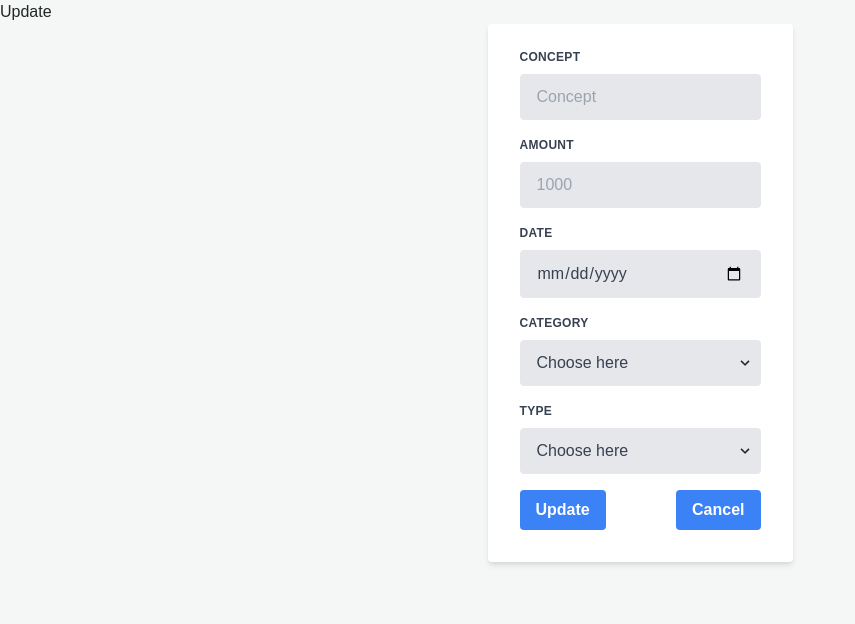
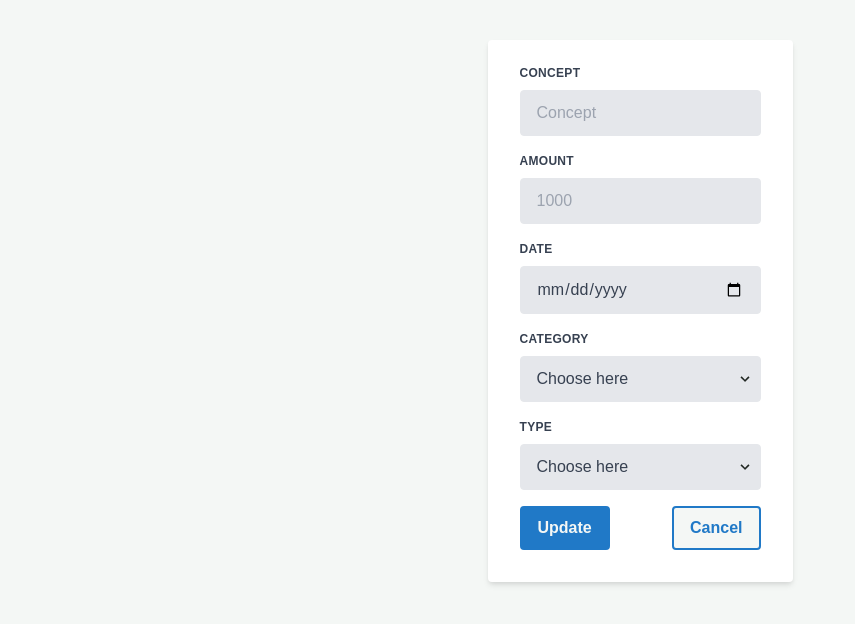
Before and after one commit to francosbenitez/full-stack-challenge-client, a React (Create React App) app: page /update/1 in a window 1280 px wide. Shown: the top 624 px of the page, without its empty margins (0-855 px from the left). Built offline with nearby package versions, Linux system fonts and the light colour scheme.

Commit message:
refactor: cleaned code

```diff
--- a/src/pages/Add.jsx
+++ b/src/pages/Add.jsx
@@ -36,9 +36,8 @@ const Add = () => {
         })
     }
     return (
-        <div>
-            <p>Add</p>
-            <div className="w-full flex justify-center">
+        <>
+            <div className="mt-10 w-full flex justify-center">
                 <form onSubmit={handleSubmit} className="bg-white shadow-md rounded px-8 pt-6 pb-8 mb-4">
                     <div className="mb-4">
                         <label htmlFor="concept" className="block uppercase tracking-wide text-gray-700 text-xs font-bold mb-2">Concept</label>
@@ -87,18 +86,18 @@ const Add = () => {
                         </div>
                     </div>
                     <div class="flex items-center justify-between">
-                        <button type="submit" class="bg-blue-500 hover:bg-blue-700 text-white font-bold py-2 px-4 rounded focus:outline-none focus:shadow-outline">
+                        <button type="submit" class="bg-primary border-2 border-primary border-opacity-100 hover:bg-background text-background hover:text-primary font-bold py-2 px-4 rounded">
                             Create
                         </button>
                         <Link to="/" style={{backgroundImage: 'none'}}>
-                            <button class="bg-blue-500 hover:bg-blue-700 text-white font-bold py-2 px-4 rounded focus:outline-none focus:shadow-outline">
+                            <button class="bg-background border-2 border-primary border-opacity-100 hover:bg-primary text-primary hover:text-background font-bold py-2 px-4 rounded">
                                 Cancel
                             </button>
                         </Link>
                     </div>
                 </form>
             </div>
-        </div>
+        </>
     );
 };
 
--- a/src/pages/Update.jsx
+++ b/src/pages/Update.jsx
@@ -38,9 +38,8 @@ const Update = ({setListUpdated}) => {
         setListUpdated(true)
     }
     return (
-        <div>
-            <p>Update</p>
-            <div className="w-full flex justify-center">
+        <>
+            <div className="mt-10 w-full flex justify-center">
                 <form onSubmit={handleUpdate} className="bg-white shadow-md rounded px-8 pt-6 pb-8 mb-4">
                     <div className="mb-4">
                         <label htmlFor="concept" className="block uppercase tracking-wide text-gray-700 text-xs font-bold mb-2">Concept</label>
@@ -88,19 +87,19 @@ const Update = ({setListUpdated}) => {
                             </div>
                         </div>
                     </div>
-                    <div class="flex items-center justify-between">
-                        <button type="submit" class="bg-blue-500 hover:bg-blue-700 text-white font-bold py-2 px-4 rounded focus:outline-none focus:shadow-outline">
+                    <div className="flex items-center justify-between">
+                        <button type="submit" className="bg-primary border-2 border-primary border-opacity-100 hover:bg-background text-background hover:text-primary font-bold py-2 px-4 rounded">
                             Update
                         </button>
                         <Link to="/" style={{backgroundImage: 'none'}}>
-                            <button class="bg-blue-500 hover:bg-blue-700 text-white font-bold py-2 px-4 rounded focus:outline-none focus:shadow-outline">
+                            <button className="bg-background border-2 border-primary border-opacity-100 hover:bg-primary text-primary hover:text-background font-bold py-2 px-4 rounded">
                                 Cancel
                             </button>
                         </Link>
                     </div>
                 </form>
             </div>
-        </div>
+        </>
     );
 };
 
```
